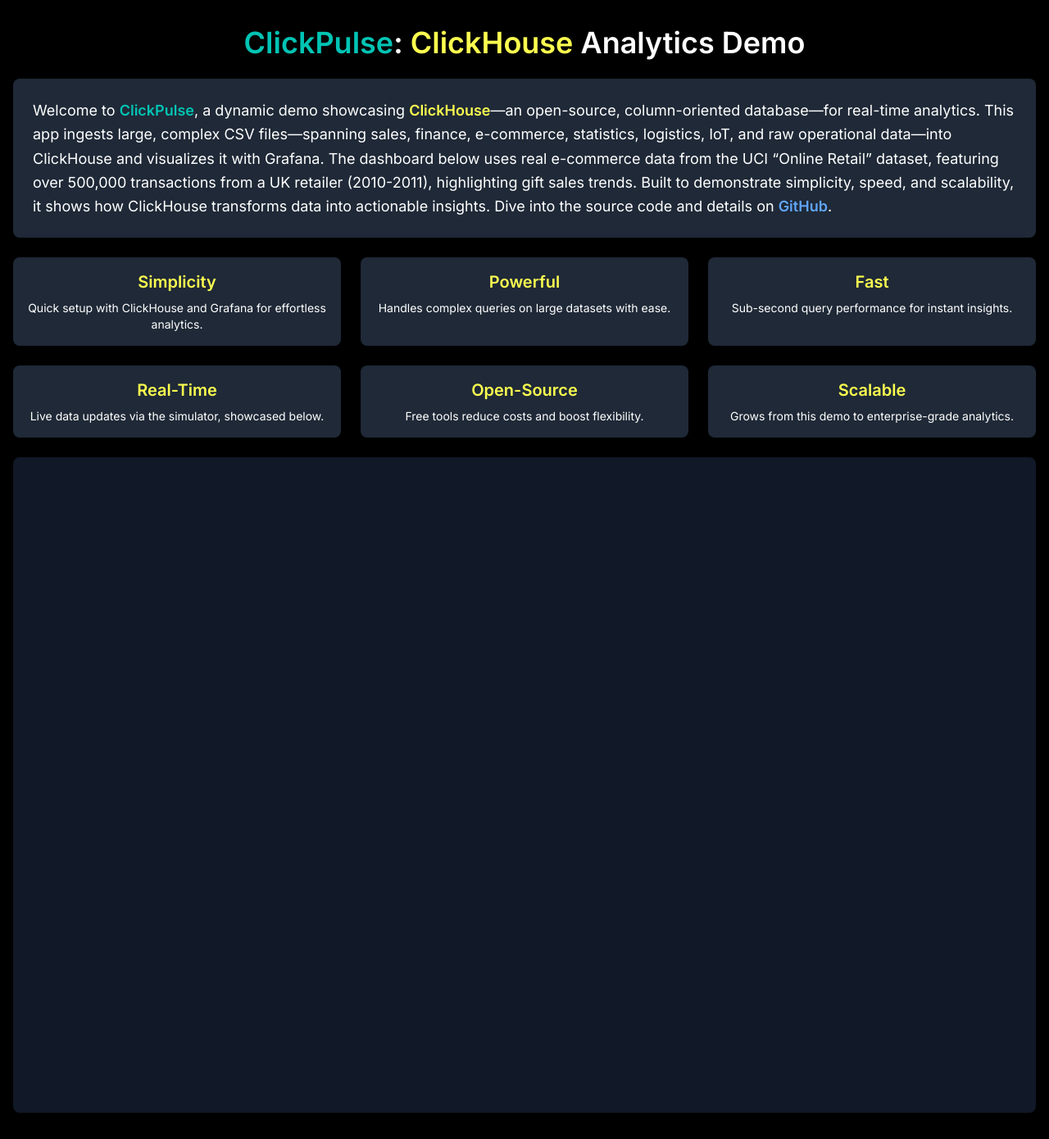
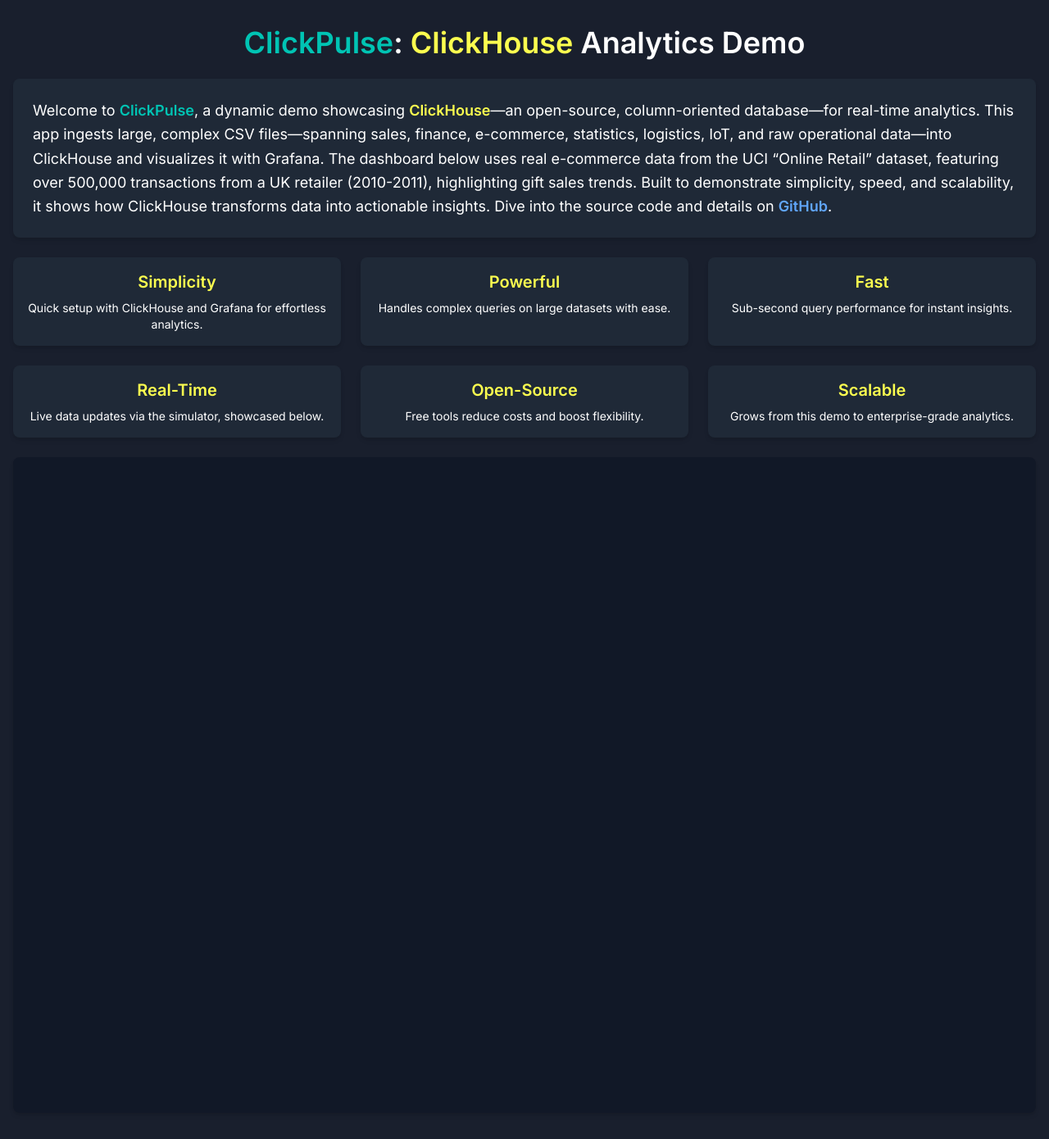
Before and after one commit to DavidG002/ClickPulse, a Django app: page /api/analytics/grafana/ in a window 1280 px wide. Shown: the whole page at 82% size. Run offline with Django 5.2, Linux system fonts and the light colour scheme; some libraries are stand-ins or nearby versions.

Commit message:
template background

```diff
--- a/analytics/templates/analytics/grafana_dashboard.html
+++ b/analytics/templates/analytics/grafana_dashboard.html
@@ -13,7 +13,7 @@
         .clickhouse-yellow { color: #FCFE4F; } /* ClickHouse branding */
     </style>
 </head>
-<body class="bg-black text-white">
+<body class="text-white" style="background-color: #191f2d;">
     <div class="container mx-auto px-4 py-8">
         <h1 class="text-4xl font-bold text-center text-white mb-6">
             <span class="clickpulse-teal">ClickPulse</span>: <span class="clickhouse-yellow">ClickHouse</span> Analytics Demo
```
